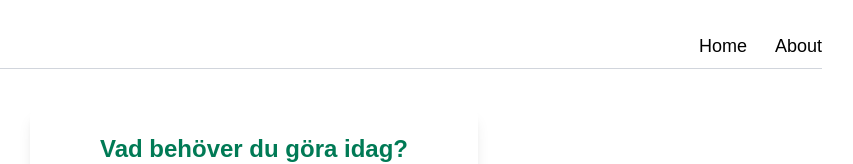
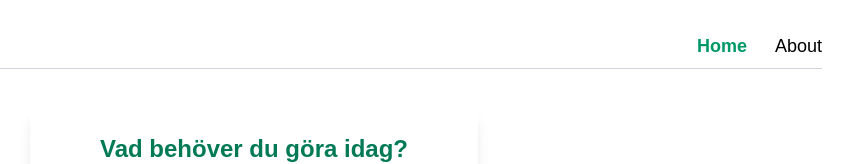
Before and after one commit to SophieNordell/TodoList, a React (Vite) app: page / in a window 1280 px wide. Shown: the top 164 px of the page, without its empty margins (386-1239 px from the left). Built offline with nearby package versions, Linux system fonts and the light colour scheme.

Commit message:
location path

```diff
--- a/src/components/Navbar.jsx
+++ b/src/components/Navbar.jsx
@@ -1,17 +1,27 @@
-import { Link } from "react-router-dom";
+import { Link, useLocation } from "react-router-dom";
 
 const Navbar = () => {
+  const location = useLocation(); // Hämta aktuell path
+
   return (
-    <>
     <div className="flex justify-end gap-7 text-lg md:mr-10 mb-10 border-b border-gray-300 pb-2">
-        <Link className=" hover:text-emerald-500" to="/">
+      <Link
+        to="/"
+        className={`hover:text-emerald-500 ${
+          location.pathname === "/" ? "text-emerald-600 font-bold" : ""
+        }`}
+      >
         Home
       </Link>
-        <Link className="hover:text-emerald-500" to="/about">
+      <Link
+        to="/about"
+        className={`hover:text-emerald-500 ${
+          location.pathname === "/about" ? "text-emerald-600 font-bold" : ""
+        }`}
+      >
         About
       </Link>
     </div>
-    </>
   );
 };
 
```
Lines whose indentation alone changed are shown as unchanged.
